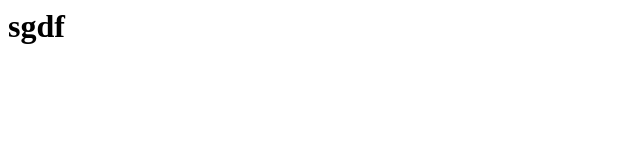
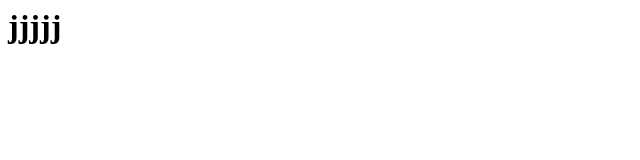
Before and after one commit to mohamadalp3/gitHub, a plain HTML site: page index.html in a window 1280 px wide. Shown: the full height of the page, 0-640 px from the left. Drawn offline with Linux system fonts and the light colour scheme.

Commit message:
Change header text from 'sgdf' to 'jjjjj'

```diff
--- a/index.html
+++ b/index.html
@@ -1 +1 @@
-<h1>sgdf</h1>
+<h1>jjjjj</h1>
```
